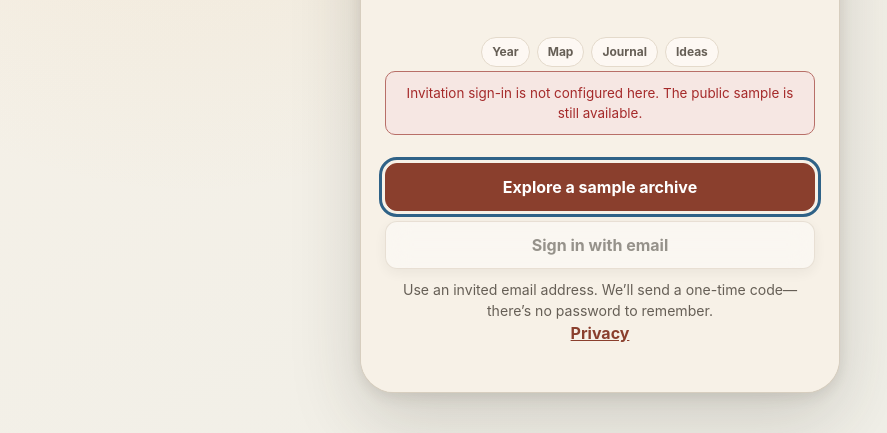
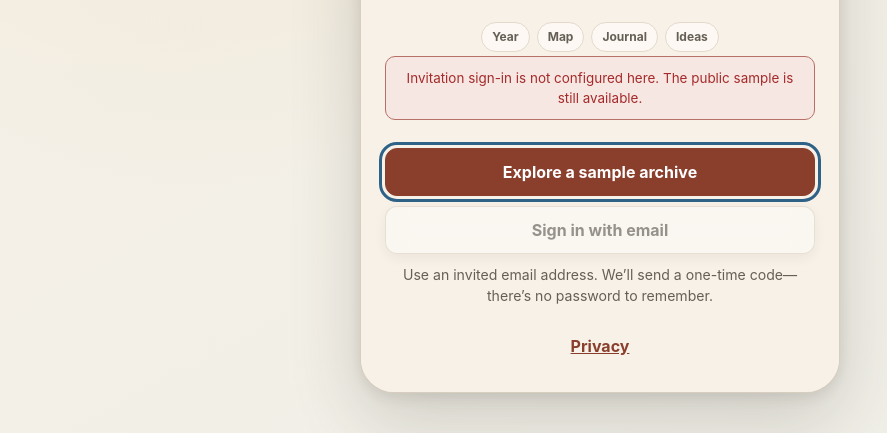
Before and after one commit to ktakeuchi21/what-i-made, a plain HTML site: page prototypes/capture-flow/index.html in a window 1280 px wide. Shown: the part 399-832 px from the top of the page, without its empty margins (40-927 px from the left). Drawn offline with Linux system fonts and the light colour scheme.

Commit message:
Space signed-out privacy link

```diff
--- a/prototypes/capture-flow/index.html
+++ b/prototypes/capture-flow/index.html
@@ -129,7 +129,7 @@
             <button class="button button-primary" type="button" id="explore-demo">Explore a sample archive</button>
             <button class="button button-secondary" type="button" id="sign-in-button" hidden>Sign in with email</button>
             <p class="auth-helper" id="auth-helper" hidden>Use an invited email address. We’ll send a one-time code—there’s no password to remember.</p>
-            <a class="inline-button" href="./privacy/">Privacy</a>
+            <a class="inline-button auth-privacy-link" href="./privacy/">Privacy</a>
           </div>
         </section>
 
--- a/prototypes/capture-flow/styles.css
+++ b/prototypes/capture-flow/styles.css
@@ -241,6 +241,16 @@ button:disabled {
   font-size: 0.88rem;
 }
 
+.auth-privacy-link {
+  display: inline-flex;
+  align-self: center;
+  align-items: center;
+  justify-content: center;
+  min-height: 44px;
+  margin-top: 18px;
+  padding: 8px;
+}
+
 .account-identity {
   display: grid;
   gap: 2px;
```
Also changed, not shown: prototypes/capture-flow/tests/capture-copy.test.cjs (+8 -0 lines).
